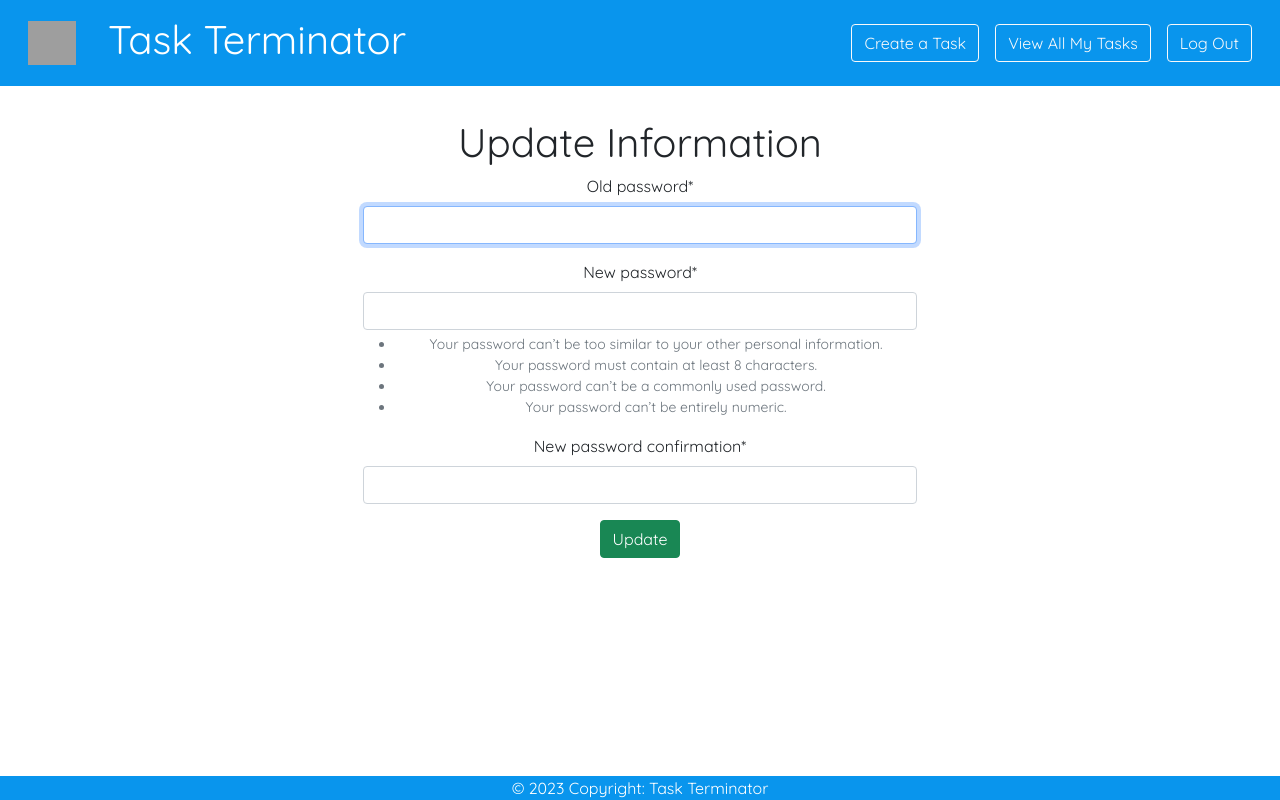
After one commit to kowabunga/task_terminator, a Django app: page /change_password/ in a window 1280 px wide. The commit adds this page. Run offline with Django 4.2, Linux system fonts and the light colour scheme; the visitor is signed in with stand-in values (Sample User, id 1); some libraries are stand-ins or nearby versions; grey boxes are pictures that could not be loaded.

Commit message:
manual password update working

```diff
--- a/main_app/forms.py
+++ b/main_app/forms.py
@@ -2,7 +2,6 @@ from django import forms
 from django.contrib.auth.forms import UserCreationForm
 from django.contrib.auth.models import User
 from django.db import models
-from django.core.validators import RegexValidator
 
 
 class SignUpForm(UserCreationForm):
@@ -12,7 +11,6 @@ class SignUpForm(UserCreationForm):
             "first_name",
             "last_name",
             "email",
-
         ]
 
         # This function is courtsey of https://stackoverflow.com/a/45623045/9666890
@@ -21,6 +19,6 @@ class SignUpForm(UserCreationForm):
         # Then, runs the function before save so there is a username when it is saved
         def set_username(sender, instance, **kwargs):
             if not instance.username:
-                instance.username = f"{instance.first_name.capitalize()} {instance.last_name.capitalize()}"
+                instance.username = instance.email
 
         models.signals.pre_save.connect(set_username, sender=User)
--- /dev/null
+++ b/main_app/templates/main_app/change_password.html
@@ -0,0 +1,26 @@
+{% extends 'base.html' %}
+{% block content %}
+{% load crispy_forms_tags %}
+
+<div class="row d-flex justify-content-center">
+  <div class="card w-50 mb-3 p-2 border-0 text-dark text-decoration-none">
+    <div class="text-center"><br>
+      <h1>Update Information<h1>
+    </div>
+
+    {% if error_message %}<p class="red-text">
+      {{ error_message }}
+    </p>{% endif %}
+
+    <form method="post" action="">
+      {% csrf_token %}
+      <table>
+        {{ form|crispy}}
+      </table>
+      <div class="text-center"><input type="submit" class="btn btn btn-success" value="Update">
+    </form>
+  </div>
+</div>
+</div>
+
+{% endblock %}
--- a/main_app/urls.py
+++ b/main_app/urls.py
@@ -9,6 +9,8 @@ urlpatterns = [
     path("tasks/create/", views.TaskCreate.as_view(), name="task_create"),
     path("tasks/<int:pk>/delete/", views.TaskDelete.as_view(), name="task_delete"),
     path("tasks/<int:pk>/update/", views.TaskUpdate.as_view(), name="task_update"),
-    path("accounts/sign_up", views.sign_up, name="sign_up"),
-    path("accounts/profile",views.user_profile,name="user_profile")
+    path("accounts/sign_up/", views.sign_up, name="sign_up"),
+    path("accounts/profile/", views.user_profile_page, name="user_profile"),
+    path("change_password/", views.UpdatePassword.as_view(), name="update_password"),
+    path("password_edit_success/", views.password_edit_success, name="password_edit_success"),
 ]
--- a/main_app/views.py
+++ b/main_app/views.py
@@ -1,17 +1,15 @@
 from django.contrib.auth import login
 from django.contrib.auth.mixins import LoginRequiredMixin
 from django.contrib.auth.decorators import login_required
+from django.contrib.auth.views import PasswordChangeView
+from django.contrib.auth.forms import PasswordChangeForm
 
 from django.shortcuts import render, redirect
 from django.views.generic import DetailView, ListView
 from django.views.generic.edit import CreateView, DeleteView, UpdateView
 from django.core.mail import send_mail
 
-from django.contrib.auth.models import User
-
 from .forms import SignUpForm
-import datetime
-
 
 from .models import Task
 
@@ -35,7 +33,6 @@ def sign_up(request):
             # This will add the user to the database
             user = form.save()
             print(user)
-            # user.username = user.first_name
             # This is how we log a user in via code
             send_email(
                 "Welcome to Task Terminator!",
@@ -92,8 +89,26 @@ class TaskDelete(LoginRequiredMixin, DeleteView):
 
 
 @login_required
-def user_profile(request):
+def user_profile_page(request):
 
     tasks = Task.objects.filter(user=request.user)
 
     return render(request, "user/index.html", {"user": request.user, "tasks": tasks})
+
+
+class UpdatePassword(LoginRequiredMixin, PasswordChangeView):
+    form_class = PasswordChangeForm
+    success_url = "/password_edit_success"
+    template_name = "main_app/change_password.html"
+
+
+# This acts as a "redirect" url for the password change success url
+# This "inbetween" route allows us to send the email confirming to the user that their password has been changed
+def password_edit_success(request):
+    # subject, message, to_email
+    send_email(
+        "Password Updated",
+        "Thank you for using Task Terminator. Your password has been successfully updated.",
+        request.user.email,
+    )
+    return redirect("user_profile")
```
Also changed, not shown: main_app/templates/user/index.html (+11 -1 lines).
